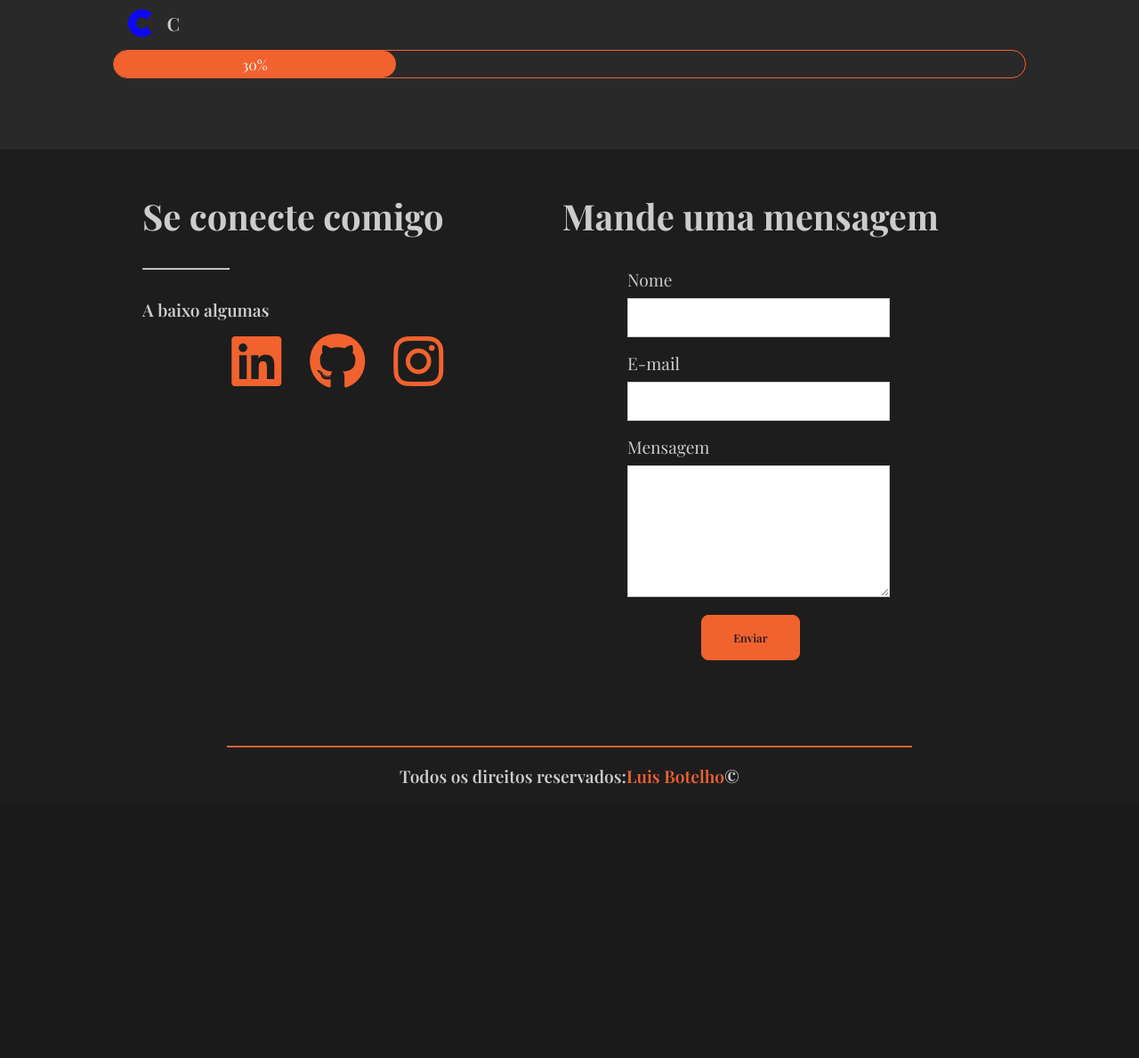
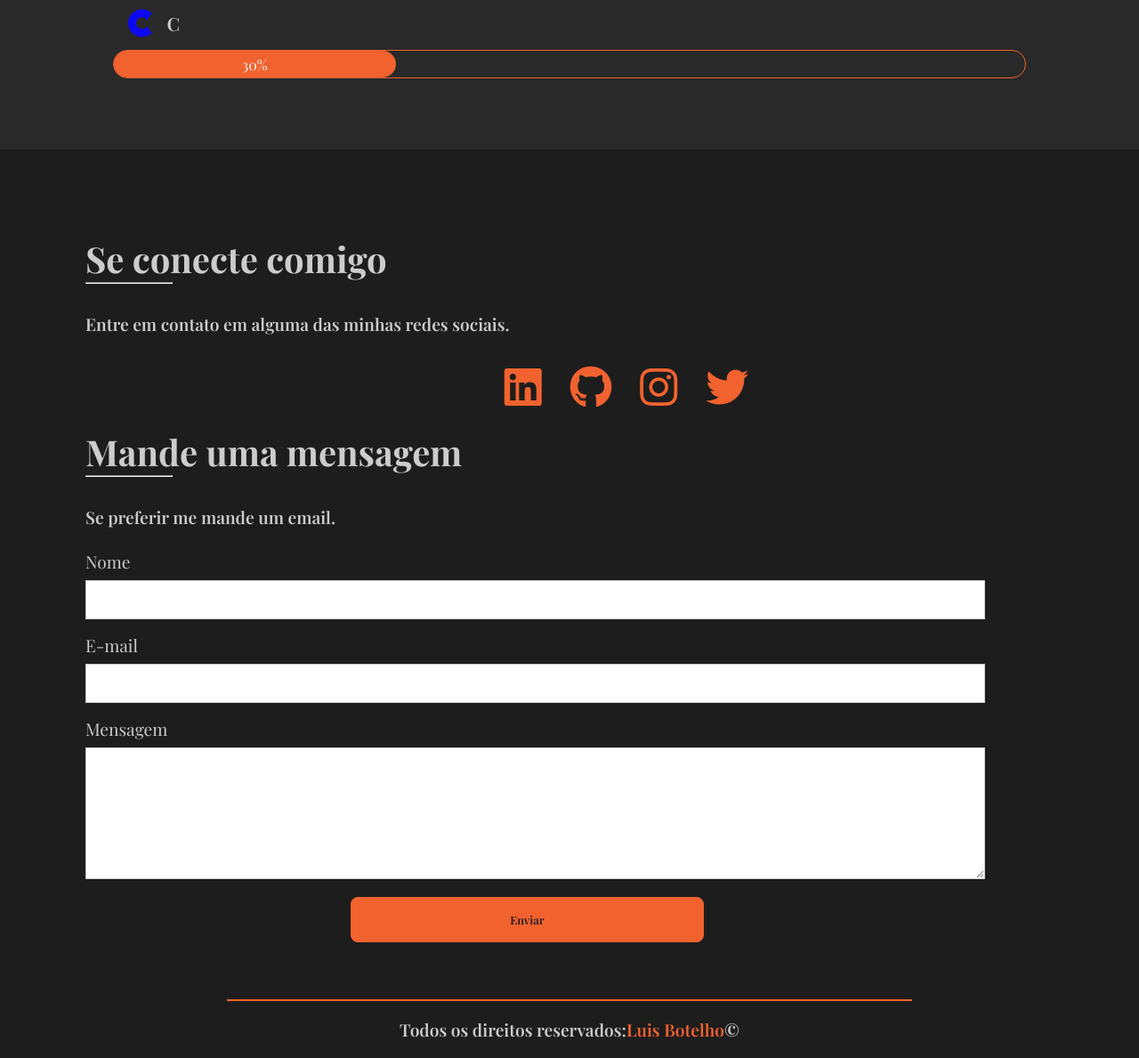
Before and after one commit to luis-botelho/Portfolio, a Flask app: page / in a window 1280 px wide. Shown: the part 3440-4629 px from the top of the page at 89% size. Before the commit the page ends 4321 px from the top, so only its background shows below. Run offline with Flask 2, Linux system fonts and the light colour scheme; some libraries are stand-ins or nearby versions.

Commit message:
QUase finalizado os estilo

```diff
--- a/static/css/style.css
+++ b/static/css/style.css
@@ -380,34 +380,43 @@ header img{
 /* Seção de contato */
 
 #contact {
-    padding: 3rem 10rem 3rem 10rem;
     display: flex;
     justify-content: center;
-    flex-wrap: flex;
- }
-
+    align-items: center;
+    flex-wrap: wrap;
+}
 /* Redes sociais */
 #network{
     width: 100%;
+    padding: 6rem 0rem 1rem 6rem;
 }
-
 #network h3{
     font-size: 2.5rem;
-    margin-bottom: 2rem;
     color: #ccc;
     width: 100%;
+}
+#network hr{
+    color: #F2622E;
+    margin-bottom: 2rem;
+    width: 6rem;
+}
+#network p{
+    margin-bottom: 1.5rem;
 }
 /* Icones das redes sociais */
 #icons{
     display: flex;
     justify-content: center;
+    width: 100%;
+    margin: auto;
 }
 #icons a{
     text-decoration: none;
     color: #f2622e;
-    font-size: 4rem;
+    font-size: 3rem;
     padding-left: 2rem;
-    transition: all .4s ease-out;}
+    transition: all .4s ease-out;
+}
 #icons a:hover{
     color: #f57c50;
 }
@@ -419,40 +428,41 @@ header img{
 #icons a i:hover{
     transform: scale(1.2);
 }
- /* Formulário  */
+
+/* Formulário  */
 #form{
-    display: flex;
-    justify-content: center;
-    flex-wrap: wrap;
+    width: 100%;
+    padding: 0rem 1rem 1rem 6rem;
 }
-#network hr{
-    color: #F2622E;
+#form hr{
+    width: 6rem;
+    color: #f2622e;
+    align-self: left;
     margin-bottom: 2rem;
-    width: 6rem;
 }
 #form h3{
     width: 100%;
-    text-align: center;
     font-size: 2.5rem;
-    margin-bottom: 2rem;
     color:#ccc;
 }
+#form p{
+    margin-bottom: 1.5rem;
+}
 #form form{
-    width: 50%;
+    width: 85%;
 }
 #form form input, textarea{
     width: 100%;
     padding: .5rem;
     font-size: 1.2rem;
     border: 1px solid #ccc;
-    margin-top: .5rem;
-    margin-bottom: 1rem;
+    margin: .5rem 0rem 1rem 0rem;
     outline: none;
 }
-
 #form form label{
     font-size: 1.2rem;
     color: #ccc;
+    width: 100%;
 }
 #form form button{
     border: 1px solid rgba(242,98,46,1);
--- a/templates/index.html
+++ b/templates/index.html
@@ -124,11 +124,10 @@
         </div>
     </section>
     <section id="contact">
-
         <div id="network">
             <h3>Se conecte comigo</h3>
             <hr>
-            <p>A baixo algumas</p>
+            <p>Entre em contato em alguma das minhas redes sociais.</p>
             <div id="icons">
                 <a href="https://www.linkedin.com/in/luis-botelho/" target="_blank">
                     <i class="fa fa-linkedin-square" aria-hidden="true"></i>
@@ -141,29 +140,22 @@
                 <a href="https://www.instagram.com/BotelhoDev/" target="_blank">
                     <i class="fa fa-instagram" aria-hidden="true"></i>
                 </a>
+                <a href="https://twitter.com/_LuisBotelho"><i class="fab fa-twitter"></i></a>
             </div>
-
         </div>
-
         <div id="form">
-
             <h3>Mande uma mensagem</h3>
-
+            <hr>
+            <p>Se preferir me mande um email.</p>
             <form action="/send" method="POST">
-
                 <label for="nome">Nome</label>
                 <input id="nome" name="nome" type="text">
-
                 <label for="email">E-mail</label>
                 <input type="email" id="email" name="email">
-
                 <label for="mensagem">Mensagem</label>
                 <textarea name="mensagem" id="mensagem" cols="10" rows="5"></textarea>
-
                 <button id="enviar" type="submit">Enviar</button>
-
             </form>
-
         </div>
         <div id="carregamento">
             <p>Enviando mensagem</p>
```
